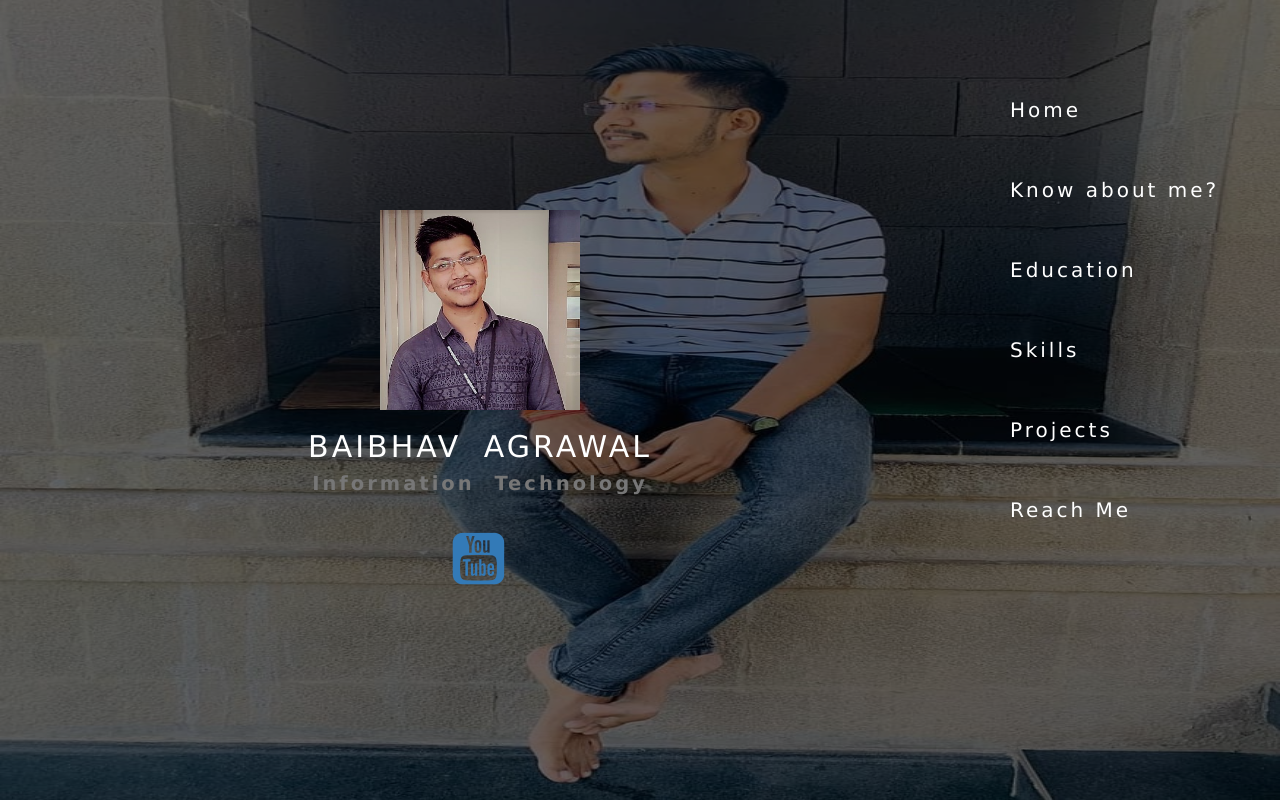
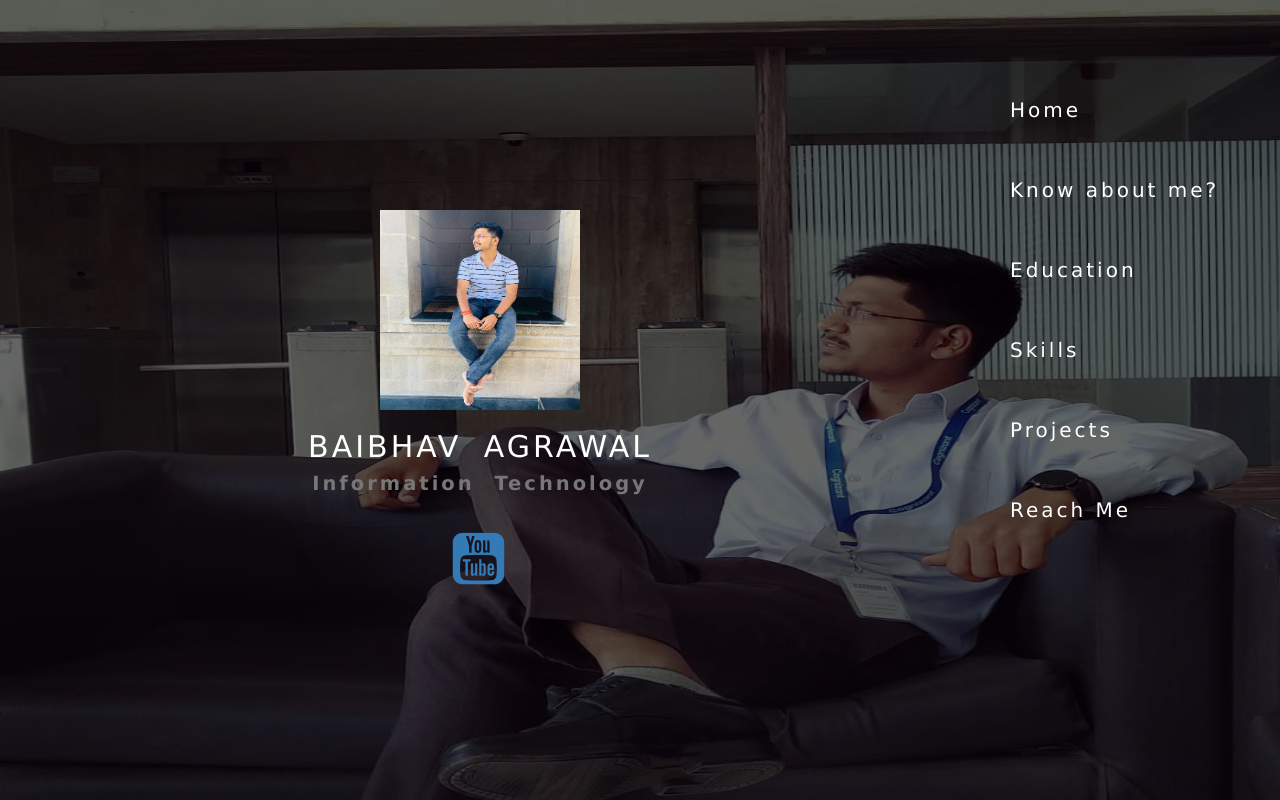
Before and after one commit to vickyvaibhavagr/vickyvaibhavagr.github.io, a plain HTML site: page index.html in a window 1280 px wide. Drawn offline with nearby package versions, Linux system fonts and the light colour scheme.

Commit message:
Update index.html

```diff
--- a/index.html
+++ b/index.html
@@ -14,7 +14,7 @@
 <body>
 
 <div class="col-xs-12" id="Home_background">
-				<img src="images\IMG_20200127_205444_441.jpg">
+				<img src="images\IMG_20190717_202012_648.jpg">
 
                 <div class="transp-bg col-xs-12">
 				</div>
@@ -22,7 +22,7 @@
 </div>
                           <div class="home_text_left col-xs-12 col-md-9">
 
-                                   <div class="head_center col-xs-12"><img src="images\logo.jpg" width="200" height="200"/></br>
+                                   <div class="head_center col-xs-12"><img src="images\IMG_20200127_205444_441.jpg" width="200" height="200"/></br>
 				  <h2><span>BAIBHAV AGRAWAL</span><br><small><b>Information Technology</b></small>
 				  <br><br>
 				  <span>
```
